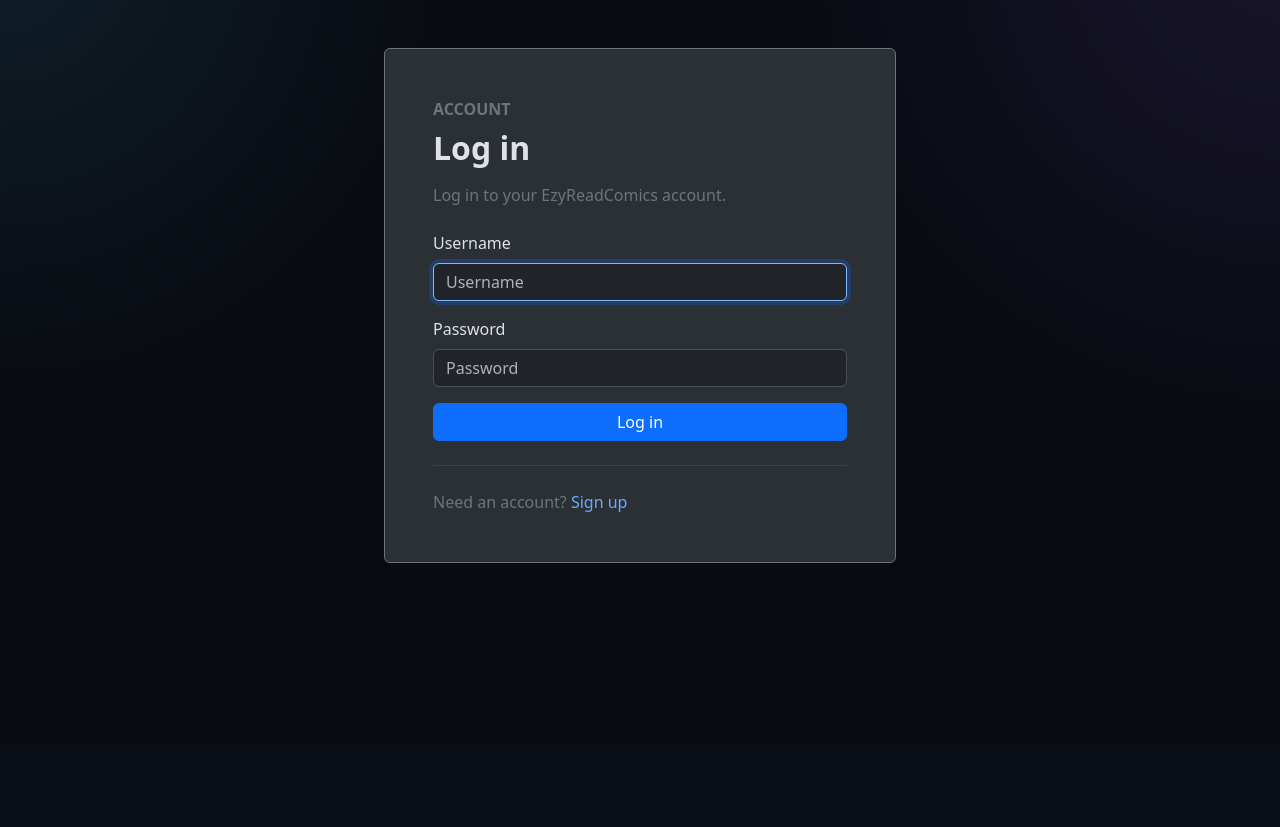
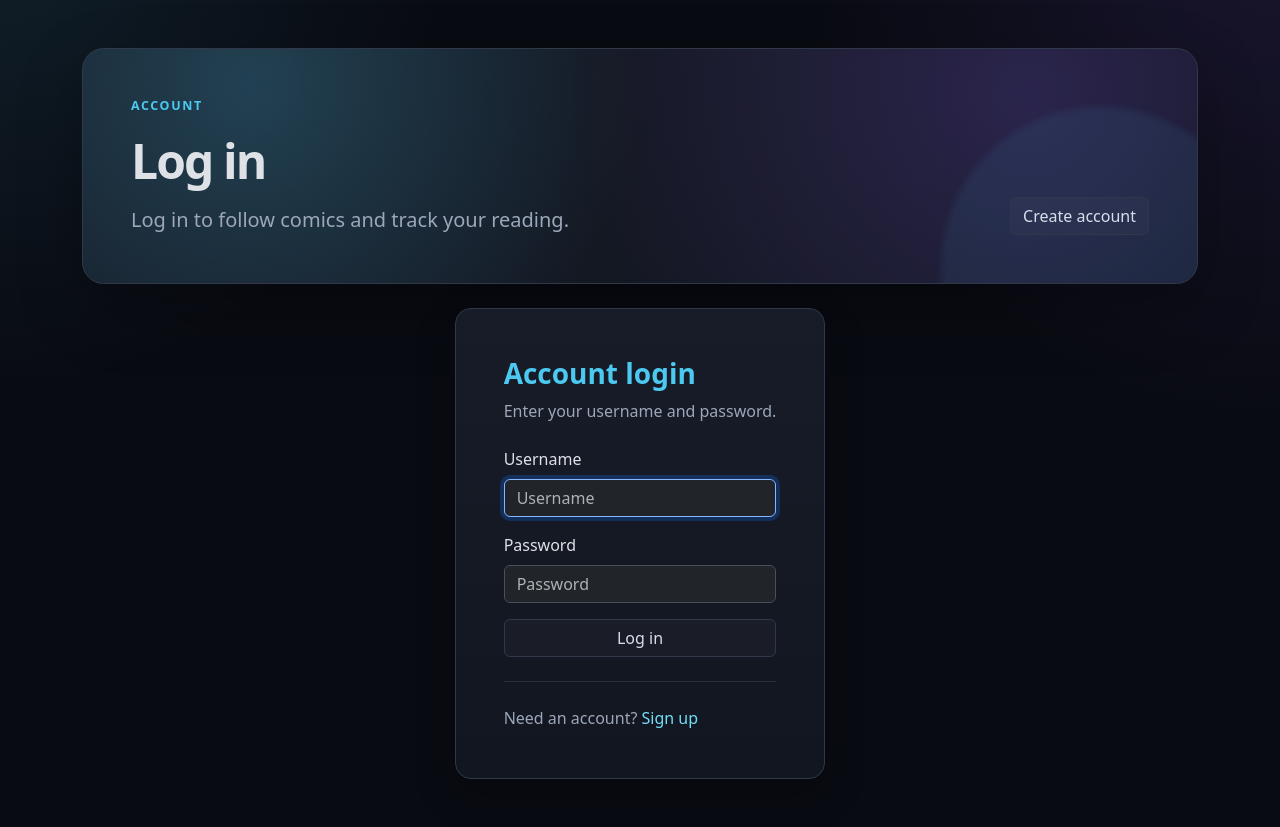
Before and after one commit to Wjmoore32001/EzyReadComics, a Django app: page /accounts/login/ in a window 1280 px wide. Shown: the part 57-884 px from the top of the page. Before the commit the page ends 620 px from the top, so only its background shows below. Run offline with Django 5.2, Linux system fonts and the light colour scheme.

Commit message:
new structure for styling

```diff
--- a/accounts/templates/registration/login.html
+++ b/accounts/templates/registration/login.html
@@ -1,21 +1,43 @@
 {% extends "base.html" %}
 
-{% block title %}Log in | EzyReadComics{% endblock %}
+{% block title %}Log in - EzyReadComics{% endblock %}
 
 {% block content %}
-<div class="card border-secondary bg-body-tertiary mx-auto" style="max-width: 32rem;">
+<div class="erc-page-shell">
+    <section class="erc-hero p-4 p-lg-5">
+        <div class="erc-hero-content">
+            <div class="d-flex flex-column flex-lg-row justify-content-between align-items-lg-end gap-4">
+                <div>
+                    <p class="erc-page-kicker mb-3">Account</p>
+                    <h1 class="erc-hero-title display-5 fw-bold mb-3">
+                        Log in
+                    </h1>
+                    <p class="erc-hero-subtitle lead mb-0">
+                        Log in to follow comics and track your reading.
+                    </p>
+                </div>
+
+                <div class="d-flex flex-wrap gap-2">
+                    <a href="{% url 'signup' %}" class="btn btn-outline-light">
+                        Create account
+                    </a>
+                </div>
+            </div>
+        </div>
+    </section>
+
+    <section class="card erc-panel erc-auth-card mx-auto" style="max-width: 36rem;">
         <div class="card-body p-4 p-md-5">
-        <p class="text-uppercase text-secondary fw-semibold mb-2">
-            Account
+            <div class="erc-section-header">
+                <div>
+                    <h2 class="h3 fw-bold mb-2 erc-section-title">Account login</h2>
+                    <p class="erc-muted mb-0">
+                        Enter your username and password.
                     </p>
+                </div>
+            </div>
 
-        <h1 class="h2 fw-bold mb-3">Log in</h1>
-
-        <p class="text-secondary mb-4">
-            Log in to your EzyReadComics account.
-        </p>
-
-        <form method="post" novalidate>
+            <form method="post" novalidate class="mt-4">
                 {% csrf_token %}
 
                 {% if next %}
@@ -48,17 +70,18 @@
                     </div>
                 {% endfor %}
 
-            <button type="submit" class="btn btn-primary w-100">
+                <button type="submit" class="btn btn-outline-light w-100">
                     Log in
                 </button>
             </form>
 
             <hr class="border-secondary my-4">
 
-        <p class="text-secondary mb-0">
+            <p class="erc-muted mb-0">
                 Need an account?
-            <a href="{% url 'signup' %}">Sign up</a>
+                <a href="{% url 'signup' %}" class="erc-data-link">Sign up</a>
             </p>
         </div>
+    </section>
 </div>
 {% endblock %}
```
Also changed, not shown: accounts/templates/registration/signup.html (+36 -17 lines). Lines whose indentation alone changed are shown as unchanged.
